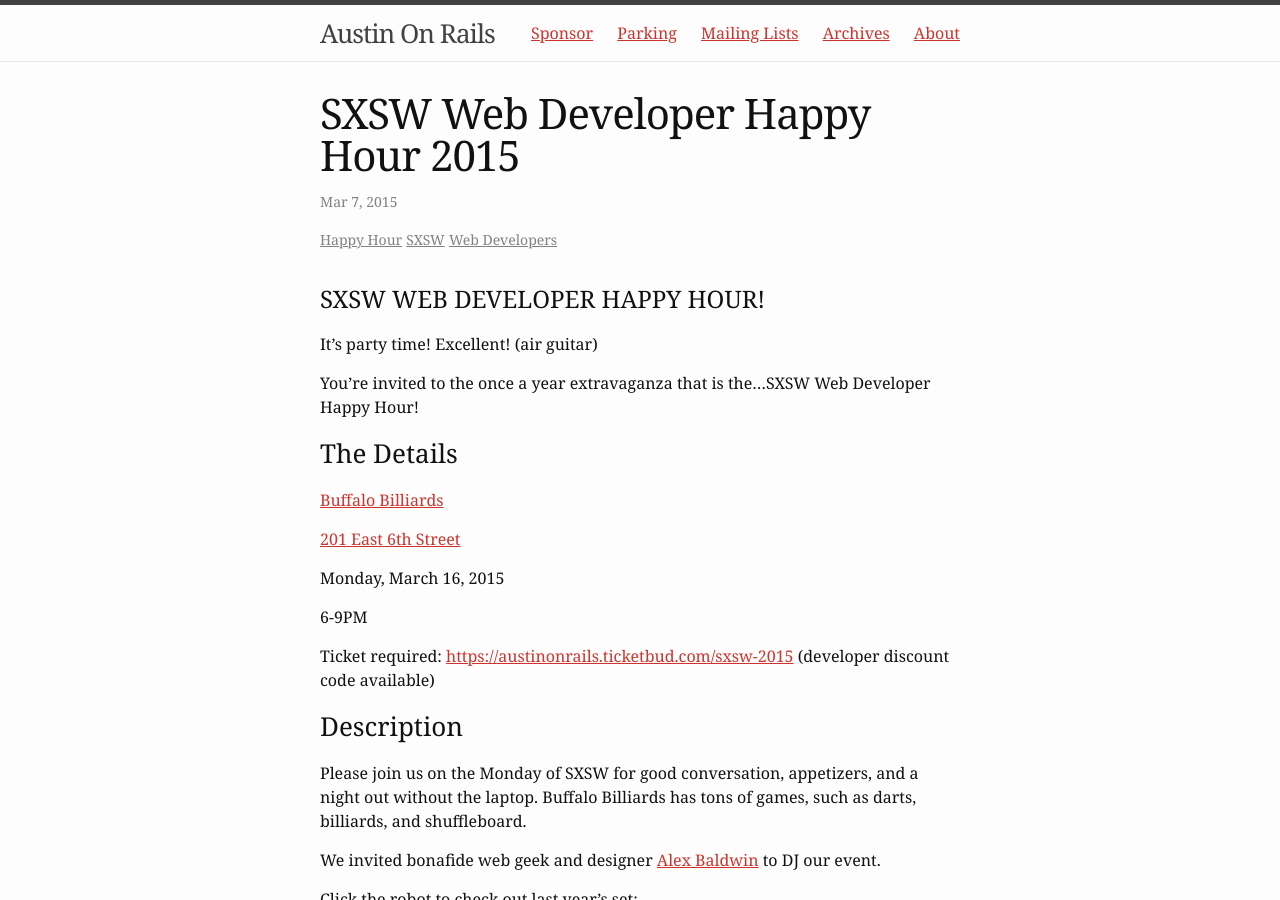
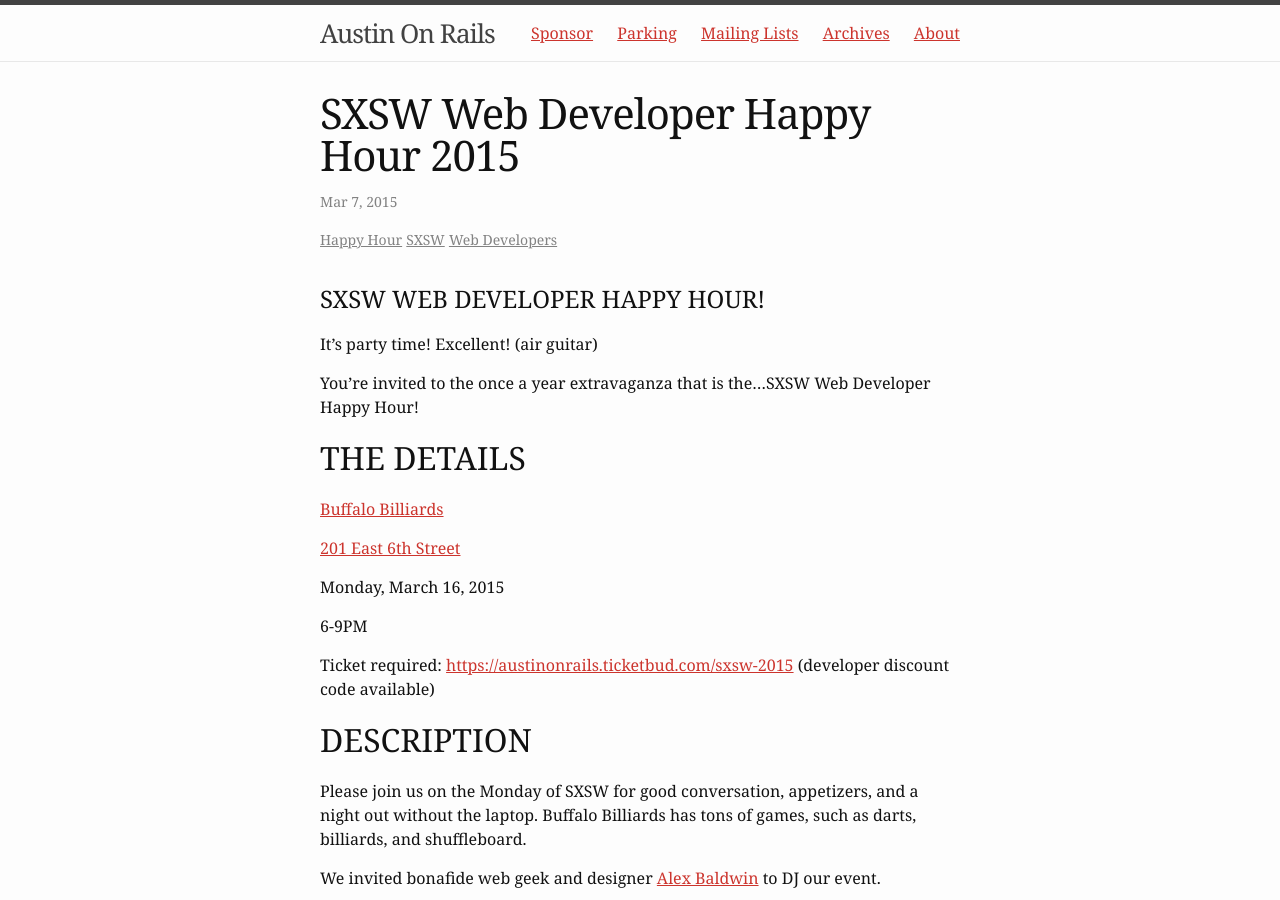
Before and after one commit to austinonrails/aor_meetings_blog, a Jekyll site: the page built from _posts/2015-03-07-sxsw-web-developer-happy-hour-2015.md, in a window 1280 px wide and 900 px high. Built offline with Jekyll 4.4.1, drawn with Linux system fonts in a browser that asks for light colours.

```diff
--- a/_posts/2015-03-07-sxsw-web-developer-happy-hour-2015.md
+++ b/_posts/2015-03-07-sxsw-web-developer-happy-hour-2015.md
@@ -13,7 +13,7 @@ It's party time! Excellent! (air guitar)
 
 You're invited to the once a year extravaganza that is the...SXSW Web Developer Happy Hour!
 
-### The Details
+## THE DETAILS
 
 [Buffalo Billiards](http://buffalobilliardsaustin.com/)
 
@@ -25,7 +25,7 @@ Monday, March 16, 2015
 
 Ticket required: [https://austinonrails.ticketbud.com/sxsw-2015](https://austinonrails.ticketbud.com/sxsw-2015) (developer discount code available)
 
-### Description
+## DESCRIPTION
 
 Please join us on the Monday of SXSW for good conversation, appetizers, and a night out without the laptop.  Buffalo Billiards has tons of games, such as darts, billiards, and shuffleboard.
 
```
